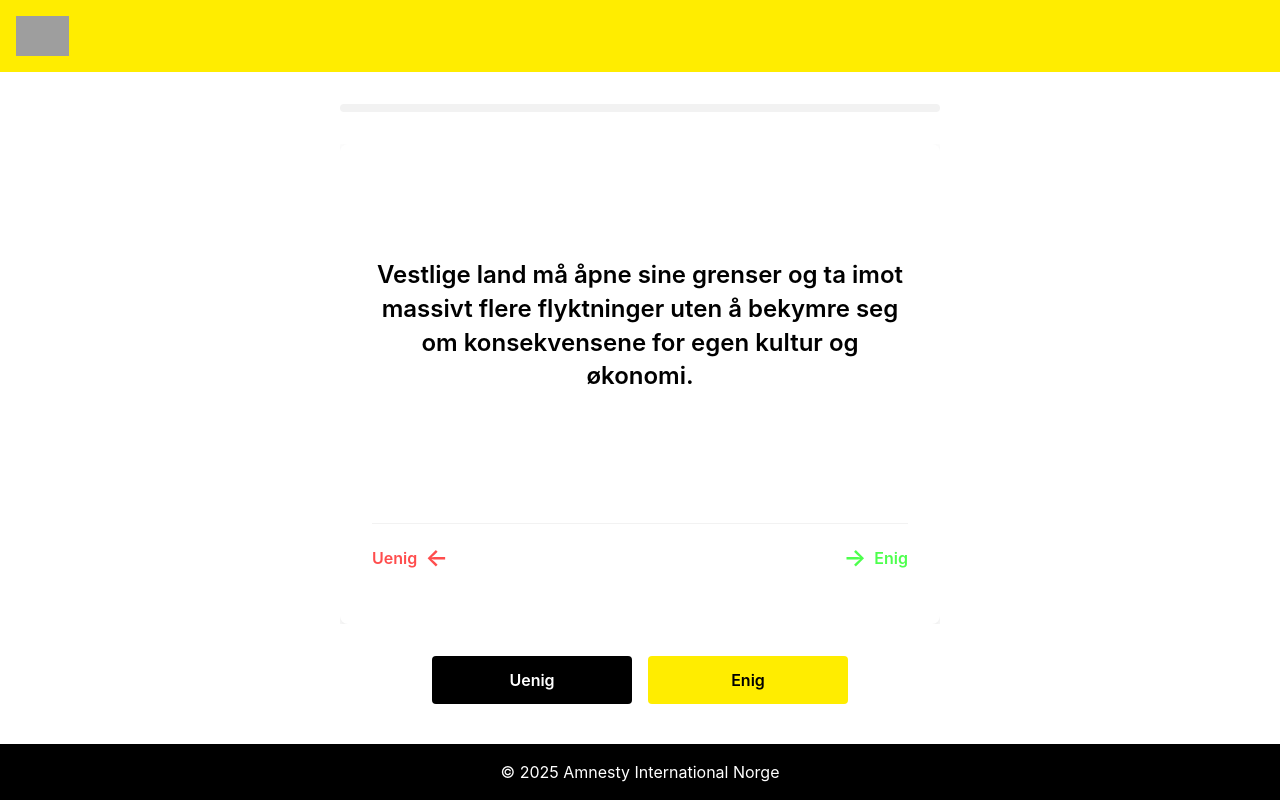
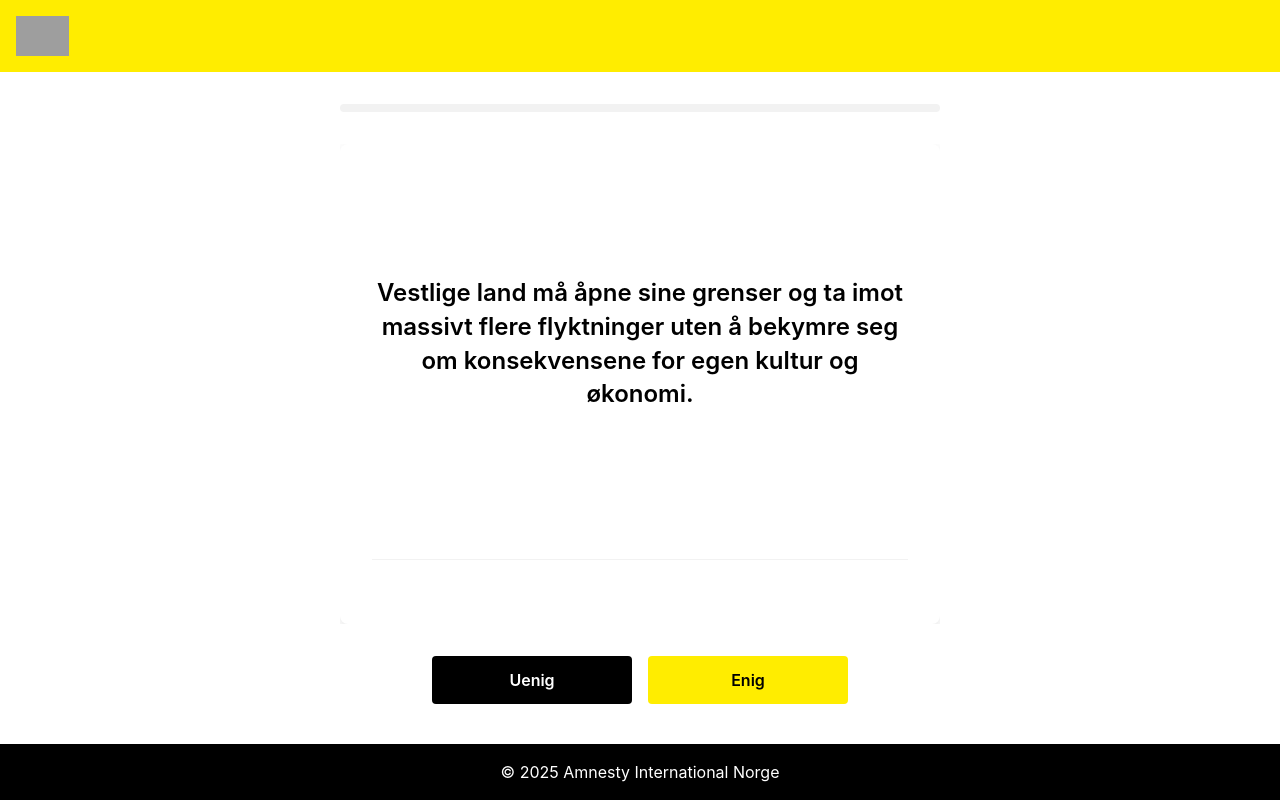
Before and after one commit to haqatak/ctrlaidelete, a Next.js app in the folder amnesty-app/: page /sporsmal in a window 1280 px wide. Built offline with nearby package versions, Linux system fonts and the light colour scheme; grey boxes are pictures that could not be loaded.

Commit message:
updated logic

```diff
--- a/amnesty-app/src/app/sporsmal/page.tsx
+++ b/amnesty-app/src/app/sporsmal/page.tsx
@@ -229,12 +229,10 @@ export default function QuestionScreen() {
 
             <div className="swipe-instructions">
               <div className="swipe-left">
-                <span>Uenig</span>
-                <span className="arrow">←</span>
+
               </div>
               <div className="swipe-right">
-                <span className="arrow">→</span>
-                <span>Enig</span>
+
               </div>
             </div>
           </div>
```
